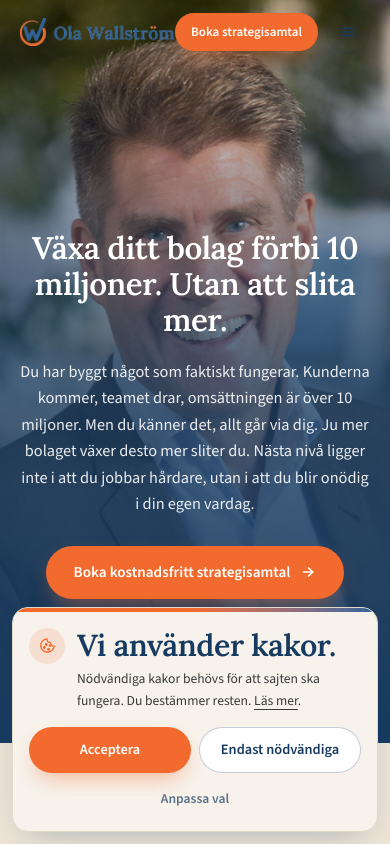
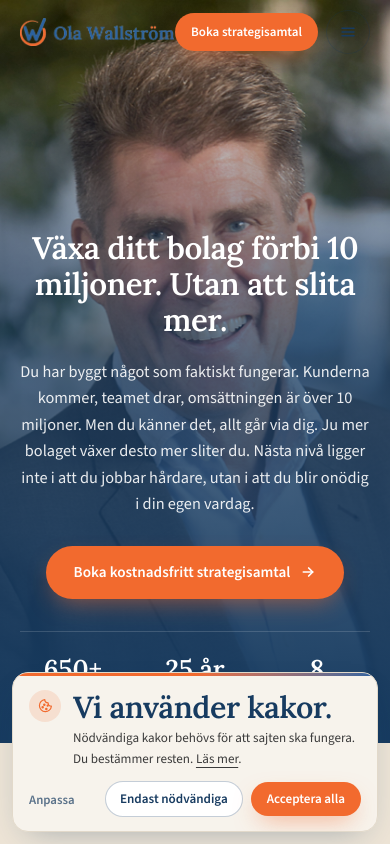
Before and after one commit to Simonnbackstrom/Olawallstrom, a Next.js app: page / in a window 390 px wide. Shown: the top 844 px of the page. Built offline with nearby package versions, Linux system fonts and the light colour scheme.

Commit message:
Cookie-banner: kompaktare utseende (#18)
- Smalare bredd (max-w-xl istället för max-w-3xl)
- Mindre padding och ikon-storlek
- Backdrop-overlay borttagen på desktop (kändes blockerande)
- Knappar inline istället för två rader på mobil
- Detaljpanel tajtare

```diff
--- a/components/CookieBanner.tsx
+++ b/components/CookieBanner.tsx
@@ -94,28 +94,23 @@ export default function CookieBanner() {
   return (
     <>
       <div
-        aria-hidden
-        className="hidden md:block fixed inset-0 z-[90] bg-[color:var(--marin)]/15 backdrop-blur-[1px] pointer-events-none"
-      />
-
-      <div
         role="dialog"
         aria-modal="false"
         aria-labelledby="cookie-banner-title"
-        className="fixed inset-x-0 bottom-0 z-[100] px-3 pb-3 md:px-6 md:pb-6 animate-cookie-in"
+        className="fixed inset-x-0 bottom-0 z-[100] px-3 pb-3 md:px-5 md:pb-5 animate-cookie-in"
       >
-        <div className="mx-auto w-full max-w-3xl rounded-2xl md:rounded-3xl bg-[color:var(--papper)] border border-[color:var(--border-soft)] shadow-[0_12px_32px_-16px_rgba(23,59,96,0.4)] md:shadow-[0_20px_60px_-20px_rgba(23,59,96,0.45)] overflow-hidden">
-          <div className="h-1 md:h-1.5 w-full bg-gradient-to-r from-[color:var(--glod)] via-[color:var(--glod)] to-[color:var(--olabla)]" />
+        <div className="mx-auto w-full max-w-xl rounded-2xl bg-[color:var(--papper)] border border-[color:var(--border-soft)] shadow-[0_12px_32px_-16px_rgba(23,59,96,0.4)] md:shadow-[0_16px_40px_-20px_rgba(23,59,96,0.4)] overflow-hidden">
+          <div className="h-[3px] w-full bg-gradient-to-r from-[color:var(--glod)] via-[color:var(--glod)] to-[color:var(--olabla)]" />
 
-          <div className="px-4 py-4 md:p-8">
-            <div className="flex items-start gap-3 md:gap-4">
+          <div className="px-4 py-3.5 md:px-5 md:py-4">
+            <div className="flex items-start gap-3">
               <span
                 aria-hidden
-                className="shrink-0 inline-flex h-9 w-9 md:h-11 md:w-11 items-center justify-center rounded-full bg-[color:var(--glod)]/15 text-[color:var(--glod)]"
+                className="shrink-0 inline-flex h-8 w-8 items-center justify-center rounded-full bg-[color:var(--glod)]/15 text-[color:var(--glod)]"
               >
                 <svg
-                  width="18"
-                  height="18"
+                  width="16"
+                  height="16"
                   viewBox="0 0 24 24"
                   fill="none"
                   stroke="currentColor"
@@ -123,7 +118,6 @@ export default function CookieBanner() {
                   strokeLinecap="round"
                   strokeLinejoin="round"
                   aria-hidden
-                  className="md:w-[22px] md:h-[22px]"
                 >
                   <path d="M21.6 12.3a9 9 0 1 1-9.9-9.9 5 5 0 0 0 5 5 5 5 0 0 0 4.9 4.9z" />
                   <circle cx="8.5" cy="14" r="1" fill="currentColor" />
@@ -136,24 +130,17 @@ export default function CookieBanner() {
               <div className="min-w-0 flex-1">
                 <h2
                   id="cookie-banner-title"
-                  className="text-[1rem] md:text-[1.25rem] font-[family-name:var(--font-heading)] font-semibold text-[color:var(--marin)] leading-snug"
+                  className="text-[0.98rem] font-[family-name:var(--font-heading)] font-semibold text-[color:var(--marin)] leading-snug"
                 >
                   Vi använder kakor.
                 </h2>
-                <p className="mt-1 md:mt-2 text-[0.85rem] md:text-[0.95rem] leading-relaxed text-ink-soft">
-                  <span className="md:hidden">
-                    Nödvändiga kakor behövs för att sajten ska fungera. Du bestämmer resten.{" "}
-                  </span>
-                  <span className="hidden md:inline">
-                    Nödvändiga kakor behövs för att sajten ska fungera. Övriga kakor hjälper
-                    oss förstå hur sidan används, så vi kan göra den bättre. Du bestämmer.{" "}
-                  </span>
+                <p className="mt-0.5 text-[0.82rem] leading-relaxed text-ink-soft">
+                  Nödvändiga kakor behövs för att sajten ska fungera. Du bestämmer resten.{" "}
                   <Link
                     href="/integritetspolicy"
                     className="underline underline-offset-4 text-[color:var(--marin)] hover:text-[color:var(--glod)]"
                   >
-                    <span className="md:hidden">Läs mer</span>
-                    <span className="hidden md:inline">Läs mer i integritetspolicyn</span>
+                    Läs mer
                   </Link>
                   .
                 </p>
@@ -161,84 +148,80 @@ export default function CookieBanner() {
             </div>
 
             {showDetails && (
-              <div className="mt-6 rounded-2xl border border-[color:var(--border-soft)] bg-white divide-y divide-[color:var(--marin)]/[0.08]">
-                <label className="flex items-start gap-4 p-4 md:p-5 cursor-not-allowed">
+              <div className="mt-3 rounded-xl border border-[color:var(--border-soft)] bg-white divide-y divide-[color:var(--marin)]/[0.08]">
+                <label className="flex items-start gap-3 px-3 py-2.5 cursor-not-allowed">
                   <input
                     type="checkbox"
                     checked
                     disabled
-                    className="mt-1 h-4 w-4 accent-[color:var(--glod)]"
+                    className="mt-0.5 h-3.5 w-3.5 accent-[color:var(--glod)]"
                   />
                   <span className="min-w-0 flex-1">
-                    <span className="block font-semibold text-[0.98rem] text-[color:var(--marin)]">
+                    <span className="block font-semibold text-[0.85rem] text-[color:var(--marin)]">
                       Nödvändiga
                     </span>
-                    <span className="block mt-0.5 text-[0.88rem] text-ink-soft leading-relaxed">
-                      Krävs för att sajten ska fungera — t.ex. att komma ihåg ditt val av
-                      kakor. Går inte att stänga av.
+                    <span className="block text-[0.78rem] text-ink-soft leading-snug">
+                      Krävs för att sajten ska fungera. Går inte att stänga av.
                     </span>
                   </span>
-                  <span className="shrink-0 text-[0.78rem] uppercase tracking-[0.14em] text-muted">
+                  <span className="shrink-0 text-[0.68rem] uppercase tracking-[0.12em] text-muted">
                     Alltid på
                   </span>
                 </label>
 
-                <label className="flex items-start gap-4 p-4 md:p-5 cursor-pointer">
+                <label className="flex items-start gap-3 px-3 py-2.5 cursor-pointer">
                   <input
                     type="checkbox"
                     checked={analytics}
                     onChange={(e) => setAnalytics(e.target.checked)}
-                    className="mt-1 h-4 w-4 accent-[color:var(--glod)]"
+                    className="mt-0.5 h-3.5 w-3.5 accent-[color:var(--glod)]"
                   />
                   <span className="min-w-0 flex-1">
-                    <span className="block font-semibold text-[0.98rem] text-[color:var(--marin)]">
+                    <span className="block font-semibold text-[0.85rem] text-[color:var(--marin)]">
                       Analys & förbättring
                     </span>
-                    <span className="block mt-0.5 text-[0.88rem] text-ink-soft leading-relaxed">
-                      Hjälper oss se hur sidan används — anonymt och aggregerat — så vi kan
-                      göra den bättre.
+                    <span className="block text-[0.78rem] text-ink-soft leading-snug">
+                      Anonym statistik så vi kan göra sidan bättre.
                     </span>
                   </span>
                 </label>
               </div>
             )}
 
-            <div className="mt-4 md:mt-6 grid grid-cols-2 gap-2 md:flex md:flex-row-reverse md:gap-3 md:items-center">
-              {showDetails ? (
+            <div className="mt-3 flex flex-wrap items-center gap-2 justify-end">
+              {!showDetails && (
                 <button
                   type="button"
-                  onClick={savePrefs}
-                  className="btn-primary w-full md:w-auto !py-2.5 !text-[0.9rem] md:!text-[1rem]"
+                  onClick={() => setShowDetails(true)}
+                  className="mr-auto text-[0.8rem] font-semibold text-[color:var(--marin)]/70 hover:text-[color:var(--glod)] transition-colors"
                 >
-                  Spara
-                  <span className="hidden md:inline">&nbsp;mina val</span>
-                </button>
-              ) : (
-                <button
-                  type="button"
-                  onClick={acceptAll}
-                  className="btn-primary w-full md:w-auto !py-2.5 !text-[0.9rem] md:!text-[1rem]"
-                >
-                  Acceptera<span className="hidden md:inline">&nbsp;alla</span>
+                  Anpassa
                 </button>
               )}
 
               <button
                 type="button"
                 onClick={rejectAll}
-                className="inline-flex items-center justify-center rounded-full border border-[color:var(--marin)]/25 bg-white px-4 md:px-5 py-2.5 text-[0.9rem] md:text-[0.95rem] font-semibold text-[color:var(--marin)] hover:border-[color:var(--marin)]/50 hover:text-[color:var(--glod)] transition-colors w-full md:w-auto"
+                className="inline-flex items-center justify-center rounded-full border border-[color:var(--marin)]/25 bg-white px-3.5 py-1.5 text-[0.82rem] font-semibold text-[color:var(--marin)] hover:border-[color:var(--marin)]/50 hover:text-[color:var(--glod)] transition-colors"
               >
-                <span className="md:hidden">Endast nödvändiga</span>
-                <span className="hidden md:inline">Endast nödvändiga</span>
+                Endast nödvändiga
               </button>
 
-              {!showDetails && (
+              {showDetails ? (
                 <button
                   type="button"
-                  onClick={() => setShowDetails(true)}
-                  className="col-span-2 inline-flex items-center justify-center px-4 py-1.5 md:py-2.5 text-[0.85rem] md:text-[0.9rem] font-semibold text-[color:var(--marin)]/70 hover:text-[color:var(--glod)] transition-colors md:mr-auto"
+                  onClick={savePrefs}
+                  className="btn-primary !px-4 !py-1.5 !text-[0.82rem]"
                 >
-                  Anpassa val
+                  Spara
+                </button>
+              ) : (
+                <button
+                  type="button"
+                  onClick={acceptAll}
+                  className="btn-primary !px-4 !py-1.5 !text-[0.82rem]"
+                >
+                  Acceptera alla
                 </button>
               )}
             </div>
```
